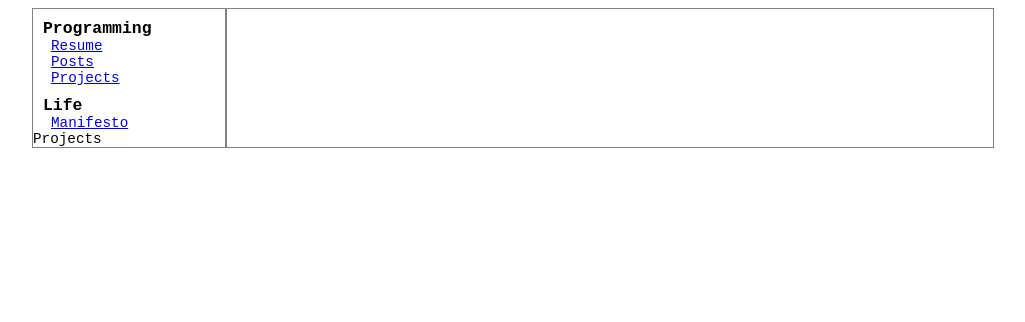
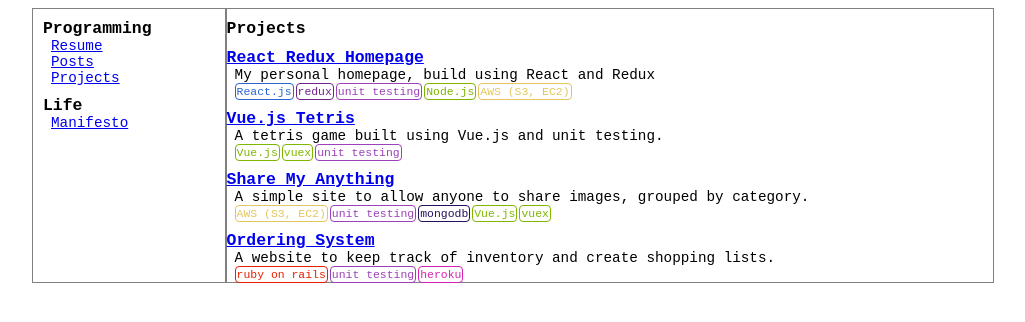
Before and after one commit to lmiller1990/notes-blog-redux, a React (Create React App) app: page /#/projects in a window 1280 px wide. Shown: the top 322 px of the page, without its empty margins (127-1152 px from the left). Built offline with nearby package versions, Linux system fonts and the light colour scheme; no server answers.

Commit message:
Add personal projects

```diff
--- a/src/App.js
+++ b/src/App.js
@@ -14,12 +14,12 @@
 				<div className="left column">
 					<Route path="/" component={Sidebar}/>
 					<Route path="/posts" component={PostsList} />
+				</div>
+				<div className="right column">
+					<Route path="/posts/:_id" component={PostContainer}/>
 					<Route path="/projects" component={Projects} />
 					<Route path="/manifesto" component={Manifesto} />
 					<Route path="/resume" component={Resume} />
-				</div>
-				<div className="right column">
-					<Route path="/posts/:_id" component={PostContainer}/>
 				</div>
 			</div>
 		)
--- /dev/null
+++ b/src/components/ProjectTile.js
@@ -0,0 +1,35 @@
+import React, {Component} from 'react'
+
+const techLabel = (color) => {
+	return {
+		color,
+		border: `1px solid ${color}`,
+		borderRadius: '4px',
+		padding: '1px',
+		fontSize: '0.8em',
+		marginRight: '2px'
+	}
+}
+
+const ProjectTile = ({project}) =>
+	<div className="project-tile">
+		<div className="header">
+			<a href={project.link}>
+				{project.title}
+			</a>
+		</div>
+		<div className="indented-link">
+			<div>
+				{project.description}
+			</div>
+			<div>
+				{project.techonogies.map(tech =>
+					<span key={tech.name} className="tech-label" style={techLabel(tech.color)}>
+						{tech.name}
+					</span>
+				)}
+			</div>
+		</div>
+	</div>
+
+export default ProjectTile
--- a/src/containers/Projects.js
+++ b/src/containers/Projects.js
@@ -1,9 +1,20 @@
 import React, {Component} from 'react'
+import ProjectTile from '../components/ProjectTile'
+import projects from '../data/projects'
 
 class Projects extends Component {
 	render() {
 		return(
-			<div>Projects</div>
+			<div>
+				<div className="header">
+					Projects
+				</div>
+				{
+					projects.map(project =>
+						<ProjectTile key={project.id} project={project} />
+					)
+				}
+			</div>
 		)
 	}
 }
--- /dev/null
+++ b/src/data/projects.js
@@ -0,0 +1,67 @@
+const techs = {
+	'vue': { name: 'Vue.js', color: '#7FB700' },
+	'vuex': { name: 'vuex', color: '#7FB700' },
+	'react': { name: 'React.js', color: '#2766CF' },
+	'redux': { name: 'redux', color: '#71218c' },
+	'mongo': { name: 'mongodb', color: '#270F5C' },
+	'aws': { name: 'AWS (S3, EC2)', color: '#E3C75C' },
+	'node': { name: 'Node.js', color: '#7FB400' },
+	'android': { name: 'android', color: '#33882B' },
+	'rails': { name: 'ruby on rails', color: '#EA1F00' },
+	'heroku': { name: 'heroku', color: '#D423B3' },
+	'testing': { name: 'unit testing', color: '#9B41B9' },
+	'vue-meetup': { name: 'Tokyo Vue.js meetup', color: '#E4A7B6' }
+}
+
+const projects = [
+	{
+		id: 3,
+		title: 'React Redux Homepage',
+		description: 'My personal homepage, build using React and Redux',
+		link: '/',
+		techonogies: [
+			techs.react,
+			techs.redux,
+			techs.testing,
+			techs.node,
+			techs.aws
+		]
+	},
+	{
+		id: 0,
+		title: 'Vue.js Tetris',
+		description: 'A tetris game built using Vue.js and unit testing.',
+		link: 'github.com/lmiller/vue-tetris',
+		techonogies: [
+			techs.vue,
+			techs.vuex,
+			techs.testing
+		]
+	},
+	{
+		id: 1,
+		title: 'Share My Anything',
+		description: 'A simple site to allow anyone to share images, grouped by category.',
+		link: 'github.com/lmiller/share-my-anything',
+		techonogies: [
+			techs.aws,
+			techs.testing,
+			techs.mongo,
+			techs.vue,
+			techs.vuex,
+		]
+	},
+	{
+		id: 2,
+		title: 'Ordering System',
+		description: 'A website to keep track of inventory and create shopping lists.',
+		link: 'github.com/lmiller/unplan-ordering',
+		techonogies: [
+			techs.rails,
+			techs.testing,
+			techs.heroku
+		]
+	}
+]
+
+export default projects
```
